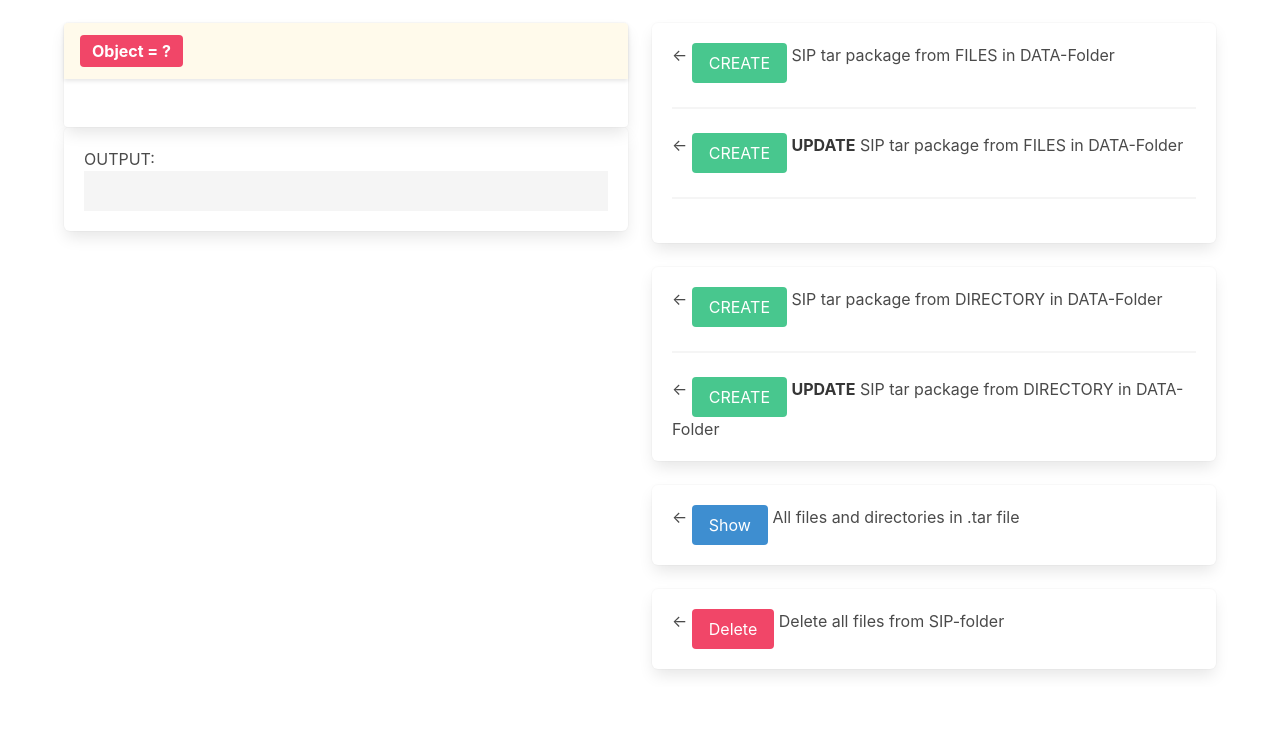
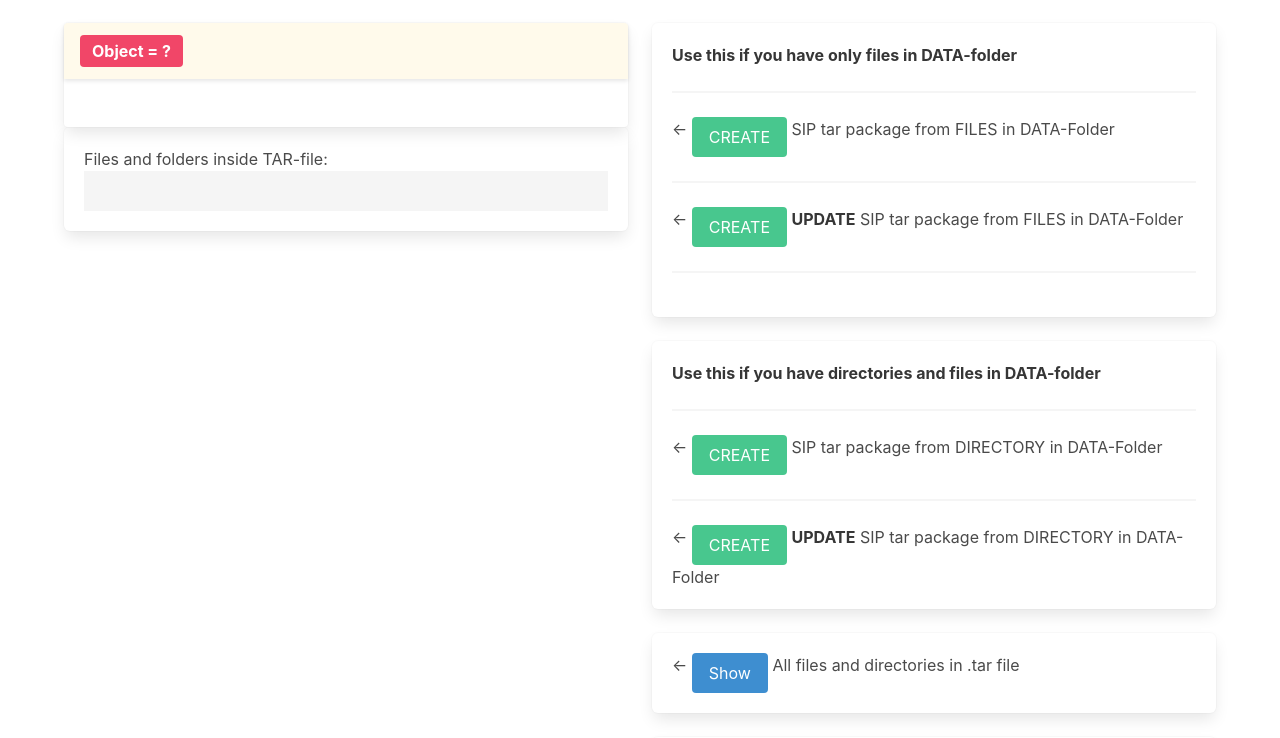
Before and after one commit to FinnishNationalGallery/mediahillo_ng, a Python web app: template templates/sip.html in a window 1280 px wide. Shown: the part 113-851 px from the top of the page. Before the commit the page ends 788 px from the top, so only its background shows below. Run offline with Jinja, Linux system fonts and the light colour scheme; the template is opened without the code that fills it, so the values that code supplies are empty; some libraries are stand-ins or nearby versions.

Commit message:
Update sip.html

```diff
--- a/templates/sip.html
+++ b/templates/sip.html
@@ -65,7 +65,7 @@
         </div>
         </div>
         <div class="box">
-            OUTPUT:
+            Files and folders inside TAR-file:
             <pre>{{ output }}</pre>
         </div>
     </div>
@@ -74,6 +74,8 @@
             <strong>WAIT FOR THE PROGRAM!</strong> Mediahillo is processing files ...
         </div>
         <div class="box">
+            <strong>Use this if you have only files in DATA-folder </strong>
+            <hr>
             &larr;
             <a href="{{url_for('sip.sip_from_files')}}?update=No"><button class="button is-success" id="hide1" onclick="togglePopup()">CREATE</button></a>
             SIP tar package from FILES in DATA-Folder
@@ -84,6 +86,8 @@
             <hr>
         </div>
         <div class="box">
+            <strong>Use this if you have directories and files in DATA-folder </strong>
+            <hr>
             &larr;
             <a href="{{url_for('sip.sip_from_directory')}}?update=No"><button class="button is-success" id="hide3" onclick="togglePopup()">CREATE</button></a>
             SIP tar package from DIRECTORY in DATA-Folder
```
